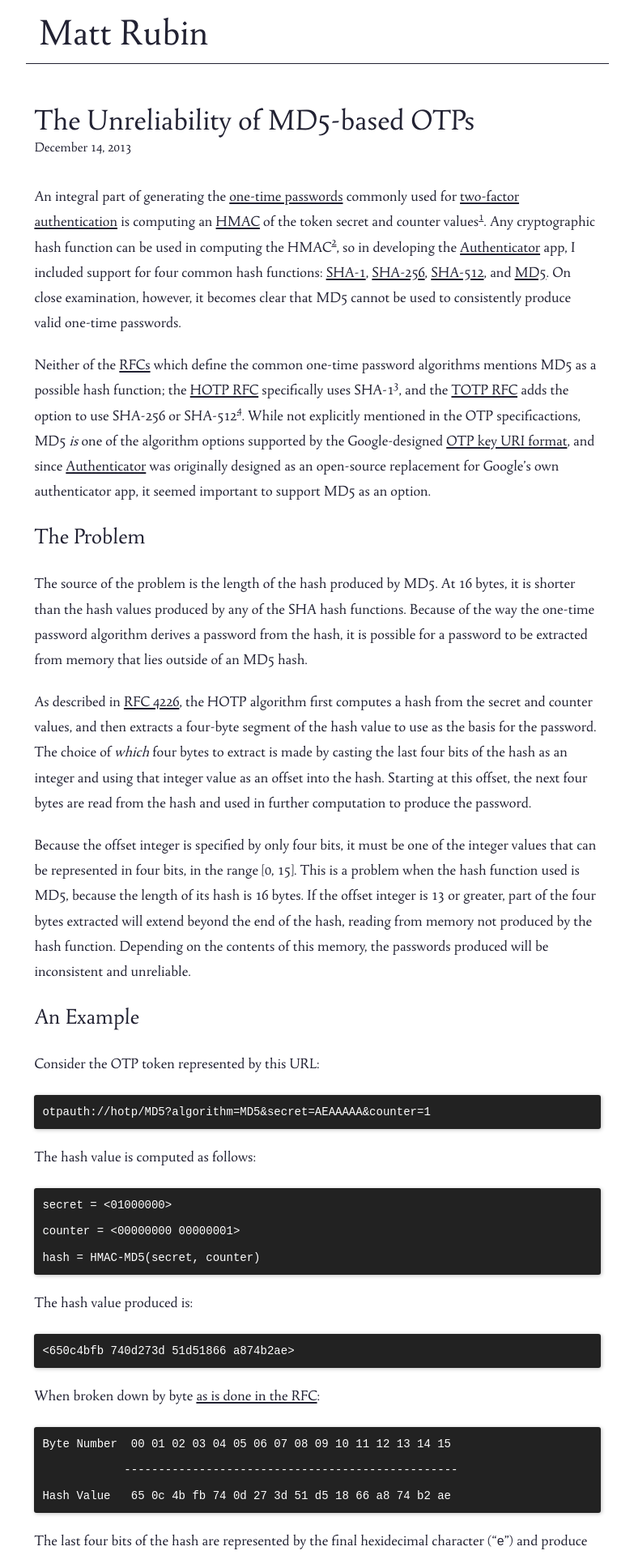
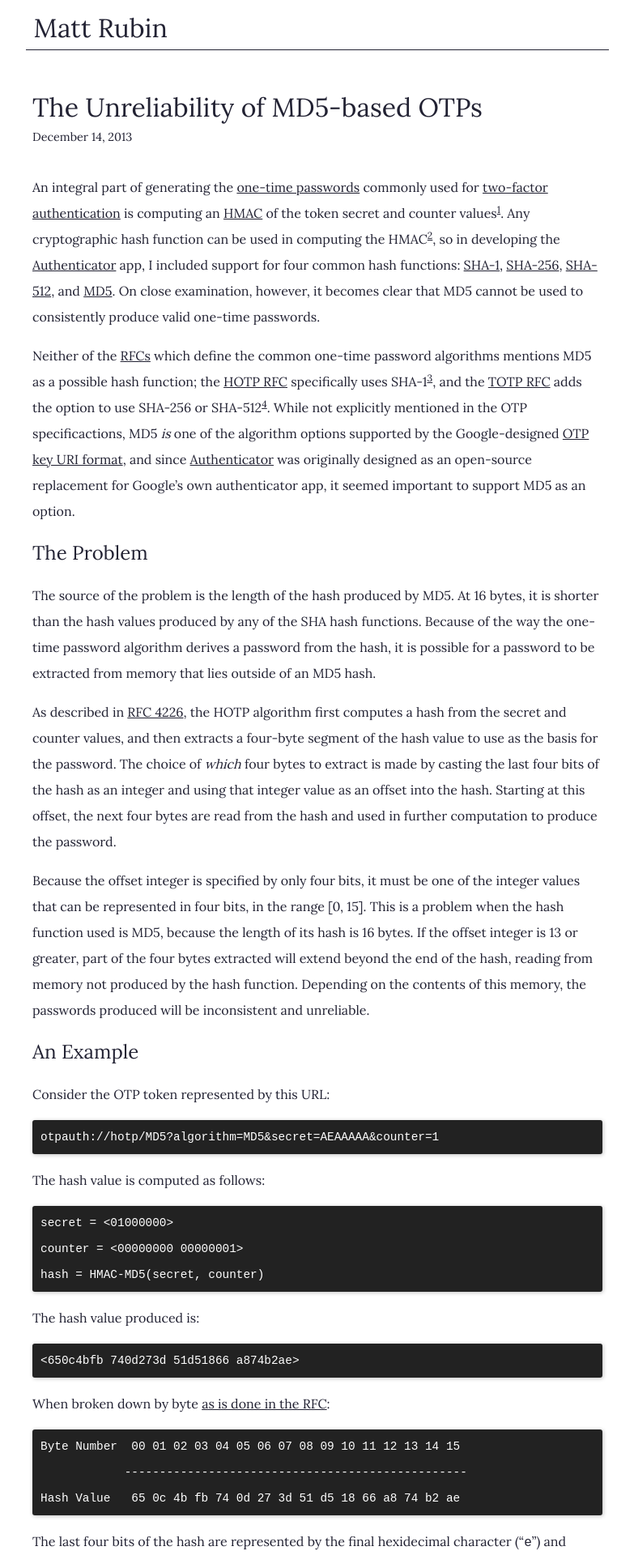
Before and after one commit to c3333/mattrubin.me, a Jekyll site: the page built from index.html, in a window 1280 px wide. Shown: the top 1920 px of the page at 81% size, without its empty margins (248-1031 px from the left). Built offline with Jekyll 4.4.1, drawn with Linux system fonts in a browser that asks for light colours.

Commit message:
New font

```diff
--- a/_layouts/empty.html
+++ b/_layouts/empty.html
@@ -9,7 +9,6 @@
 
 		<link rel="stylesheet" href="/css/normalize.min.css">
 		<link rel="stylesheet" href="/css/main.css">
-		<link rel="stylesheet" href="/css/fonts.css">
 
 		<!--[if lt IE 9]>
 			<script src="//html5shiv.googlecode.com/svn/trunk/html5.js"></script>
--- a/css/fonts.css
+++ /dev/null
@@ -1,13 +0,0 @@
-@font-face {
-	font-family: "Tallys";
-	src: url("/fonts/Tallys_15.otf");
-	/* A font by Jos Buivenga (exljbris) -> www.exljbris.com */
-}
-
-body {
-	font: 1.3em/1.5em "Tallys", "Palatino Linotype", "Book Antiqua", Palatino, Georgia,"Times New Roman", Times, serif;
-}
-
-code {
-	font-size: 0.75em;
-}
--- a/css/main.css
+++ b/css/main.css
@@ -1,3 +1,11 @@
+@import url(http://fonts.googleapis.com/css?family=Lora:400,700);
+
+body {
+  font-size: 1em;
+  line-height: 2em;
+  font-family: 'Lora', serif;
+}
+
 /* ==========================================================================
    HTML5 Boilerplate styles - h5bp.com (generated via initializr.com)
    ========================================================================== */
@@ -106,6 +114,7 @@ nav a:hover {
 
 .main article h1 {
     font-size: 2em;
+    line-height: 125%;
 }
 
 .main aside {
@@ -134,7 +143,7 @@ footer {
 }
 
 .header-container header h1 {
-    font-size: 2.5em;
+    font-size: 2em;
     margin: 0.6em 0.3em 0.3em 0.3em;
 }
 
```
Also changed, not shown: fonts/Tallys_15.otf (deleted).
